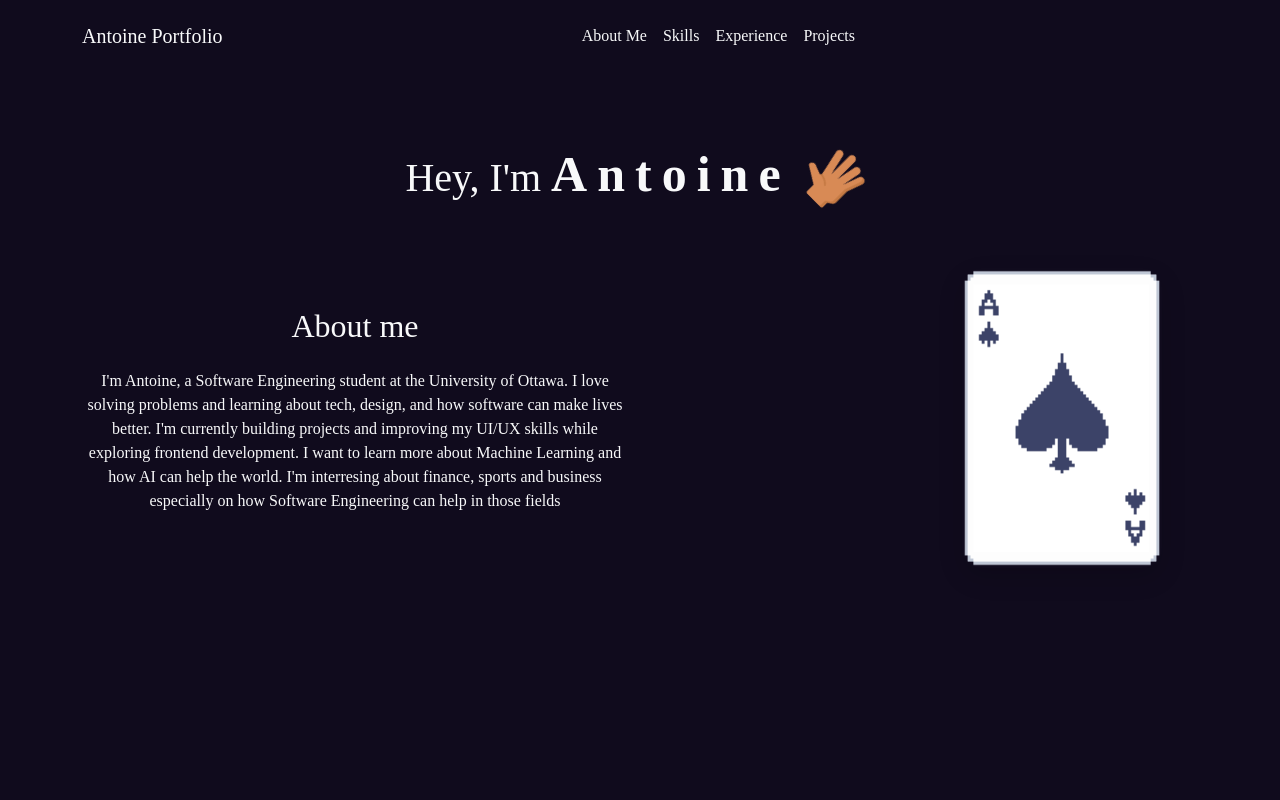
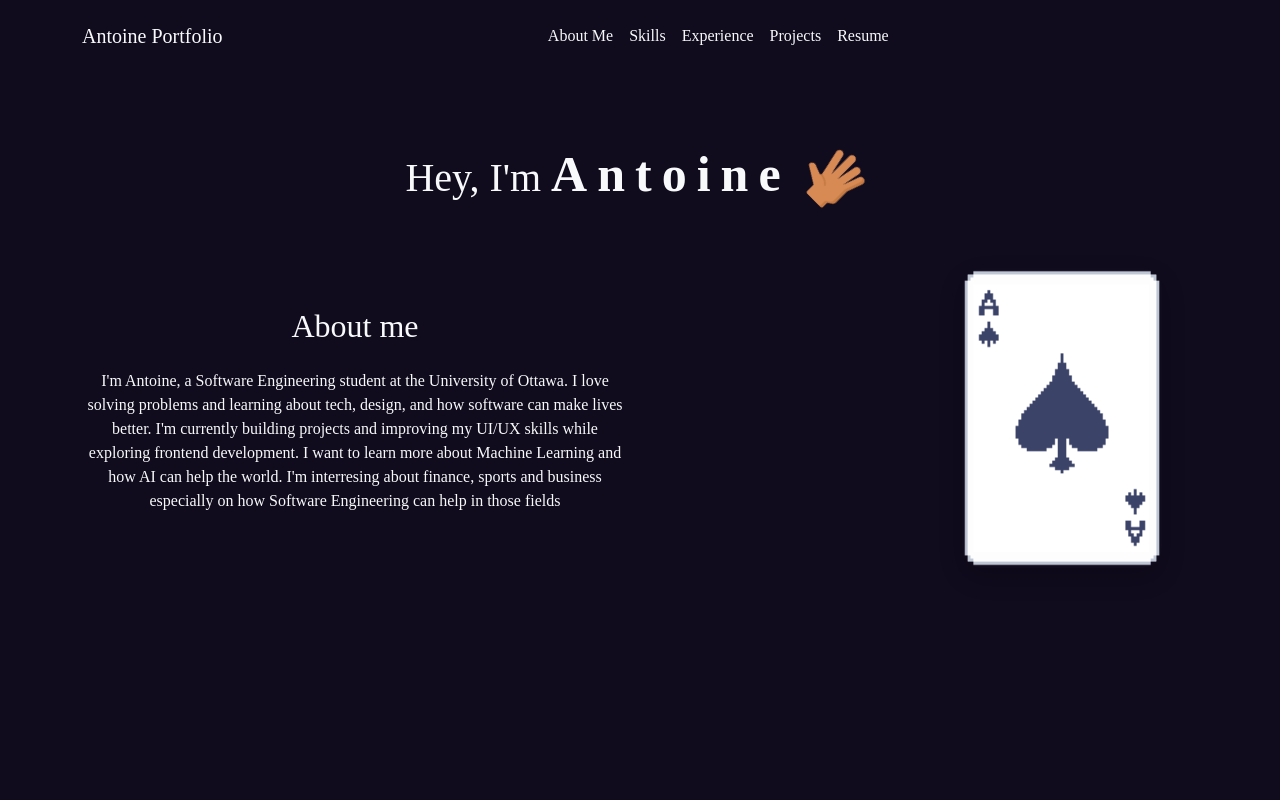
Before and after one commit to Renew32/Renew32.github.io, a plain HTML site: page index.html in a window 1280 px wide. Shown: the top 800 px of the page. Drawn offline with nearby package versions, Linux system fonts and the light colour scheme.

Commit message:
Resume en ligne

```diff
--- a/index.html
+++ b/index.html
@@ -38,6 +38,9 @@
           </li>
           <li class="nav-item">
             <a class="nav-link text-light" href="#projects">Projects</a>
+          </li>
+          <li class="nav-item">
+            <a class="nav-link text-light" href="Copie de Antoine Resume1.pdf">Resume</a>
           </li>
         </ul>
       </div>
```
Also changed, not shown: 8 other files.
